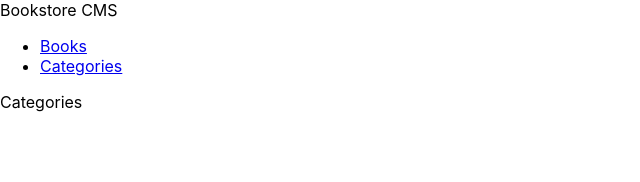
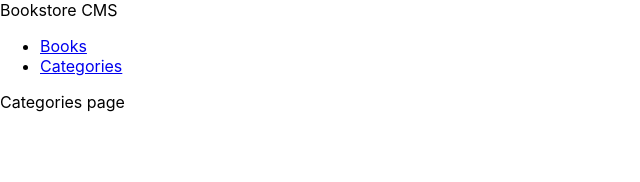
Before and after one commit to jonas-45/Bookstore, a React (Create React App) app: page /categories in a window 1280 px wide. Shown: the top 182 px of the page, without its empty margins (0-640 px from the left). Built offline with nearby package versions, Linux system fonts and the light colour scheme.

Commit message:
Centered categories page content

```diff
--- a/src/routes/Categories.js
+++ b/src/routes/Categories.js
@@ -2,6 +2,8 @@ import React from 'react'
 
 export default function Categories() {
   return (
-    <div>Categories</div>
+    <div className='category-wrapper'>
+      <p>Categories page</p>
+    </div>
   )
 }
```
